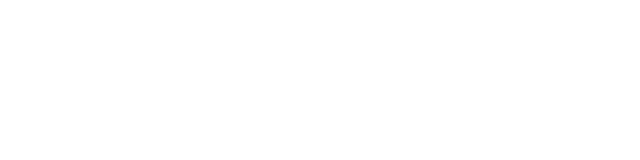
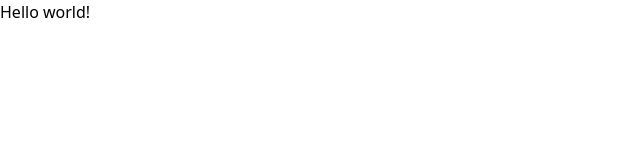
Before and after one commit to hminsky2002/number, a React (Vite) app: page / in a window 1280 px wide. Shown: the top 160 px of the page, without its empty margins (0-640 px from the left). Built offline with nearby package versions, Linux system fonts and the light colour scheme.

Commit message:
Add prettier

```diff
--- a/package.json
+++ b/package.json
@@ -10,6 +10,7 @@
     "preview": "vite preview"
   },
   "dependencies": {
+    "prettier": "^3.2.5",
     "react": "^18.2.0",
     "react-dom": "^18.2.0"
   },
--- a/src/App.tsx
+++ b/src/App.tsx
@@ -4,7 +4,9 @@ function App() {
   return (
     <>
      <div>
-
+     <h1 className="text-3xl font-bold underline">
+      Hello world!
+    </h1>
      </div>
 
     </>
```
Also changed, not shown: 2 other files (tests, documents, lock files or other folders).
